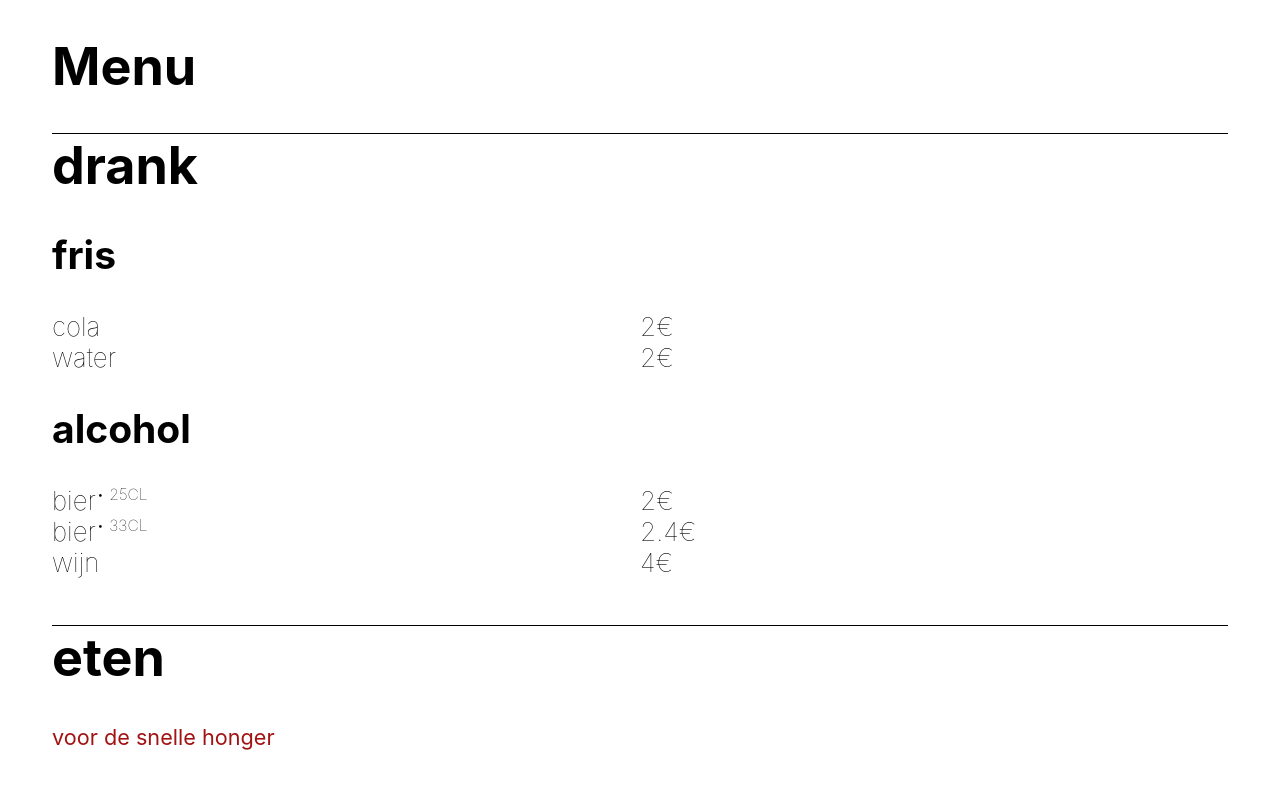
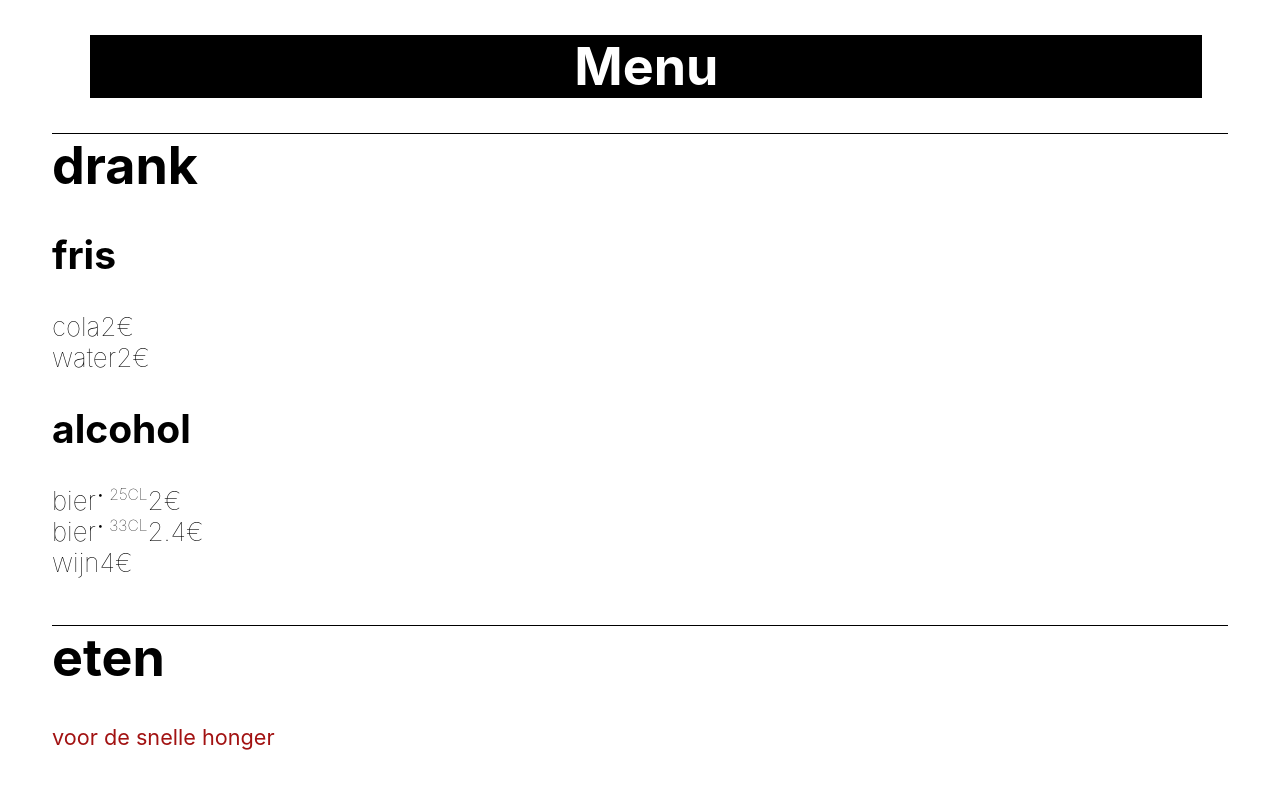
Before and after one commit to seppes/reactTestEnv, a React (Create React App) app: page / in a window 1280 px wide. Shown: the top 789 px of the page. Built offline with nearby package versions, Linux system fonts and the light colour scheme.

Commit message:
2.9 half afgewerkt

```diff
--- a/src/App.js
+++ b/src/App.js
@@ -6,12 +6,19 @@ import {PRODUCTS_DATA} from "./data/products_data";
 import './App.css';
 import styled from '@emotion/styled';
 
+const StyledFixedNav = styled.h1`
+    margin-left: 3vw;
+    margin-right: 2vw;
+    color: white;
+    background-color: black;
+    text-align: center;
+`;
 
 function App() {
     return (
         <div>
 
-            <h1>Menu</h1>
+            <StyledFixedNav>Menu</StyledFixedNav>
             {PRODUCTS_DATA.map((c) =>
                 <Category key={c.name} category={c}>
                     {c.subcategories.map((s) =>
--- a/src/components/category.js
+++ b/src/components/category.js
@@ -5,6 +5,7 @@ import styled from "@emotion/styled";
 function CategoryNote(props) {
     return <Note note={props.note} className={"categoryNote"}/>;
 }
+
 const StyledH1 = styled.h1`
             border-top: solid thin;
             paddig-top: 16px;
--- a/src/components/productline.js
+++ b/src/components/productline.js
@@ -6,13 +6,19 @@ const StyledProductLine = styled.div`
             display:flex;
             flex-direction: row;
             & div {
-            flex: 1;
+            //flex: 1;
             font-weight: lighter;
             }
             `;
 
 const StyledProductSize = styled.div`
             font-size: 0.6em;
+            & div {
+            flex: 1;}
+            `;
+const StyledProductPrice = styled.div`
+            & div {
+            flex: 1;}
             `;
 
 function ProductNote(props) {
@@ -27,7 +33,7 @@ export function ProductLine(props) {
                 {product.name}
                 {product.size && <StyledProductSize className="productSize">  • {product.size}CL</StyledProductSize>}
             </StyledProductLine>
-            <StyledProductLine>{product.price}&euro;</StyledProductLine>
+            <div>{product.price}&euro;</div>
         </StyledProductLine>
         <ProductNote note={product.note}/>
     </>;
```
